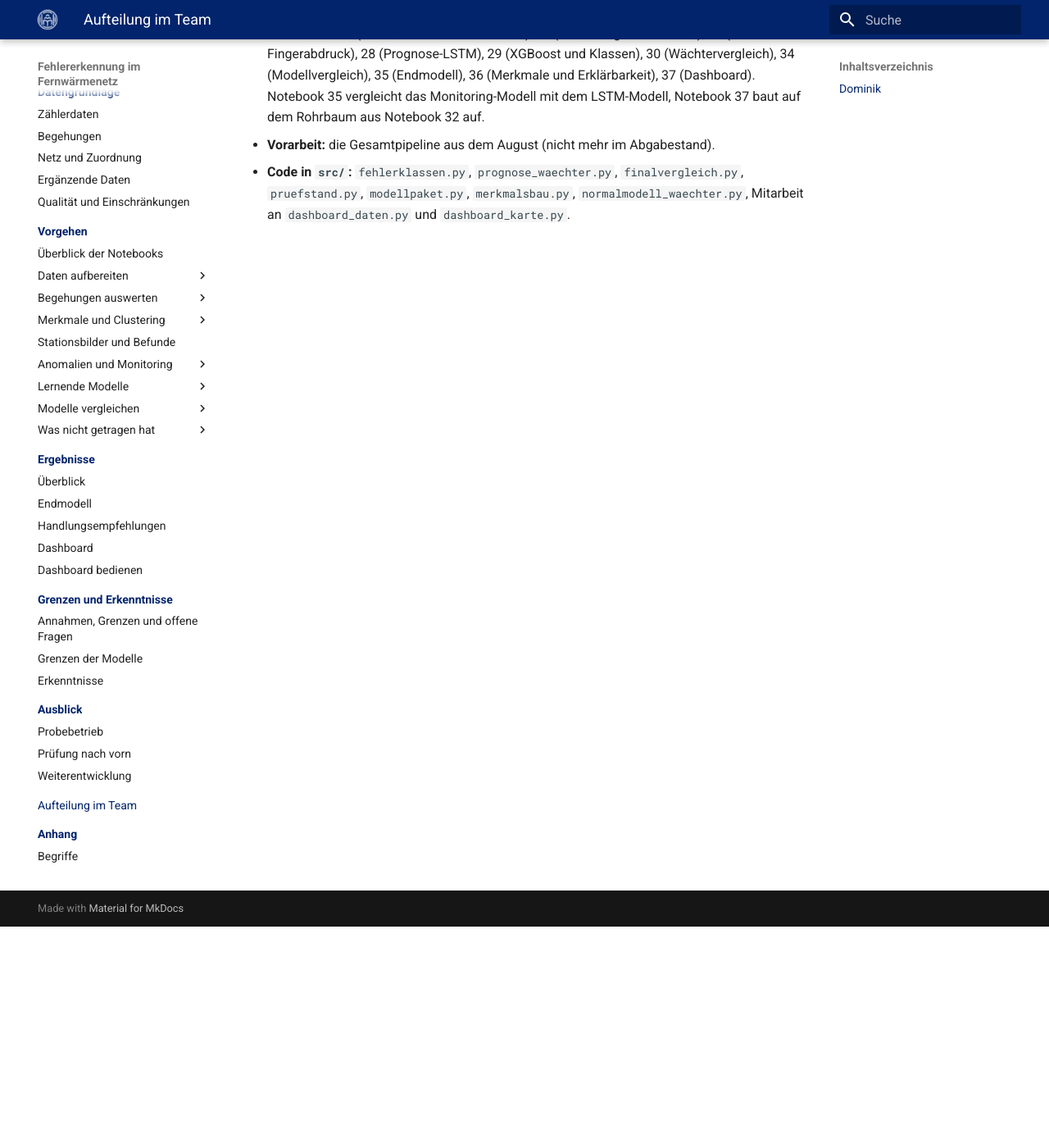
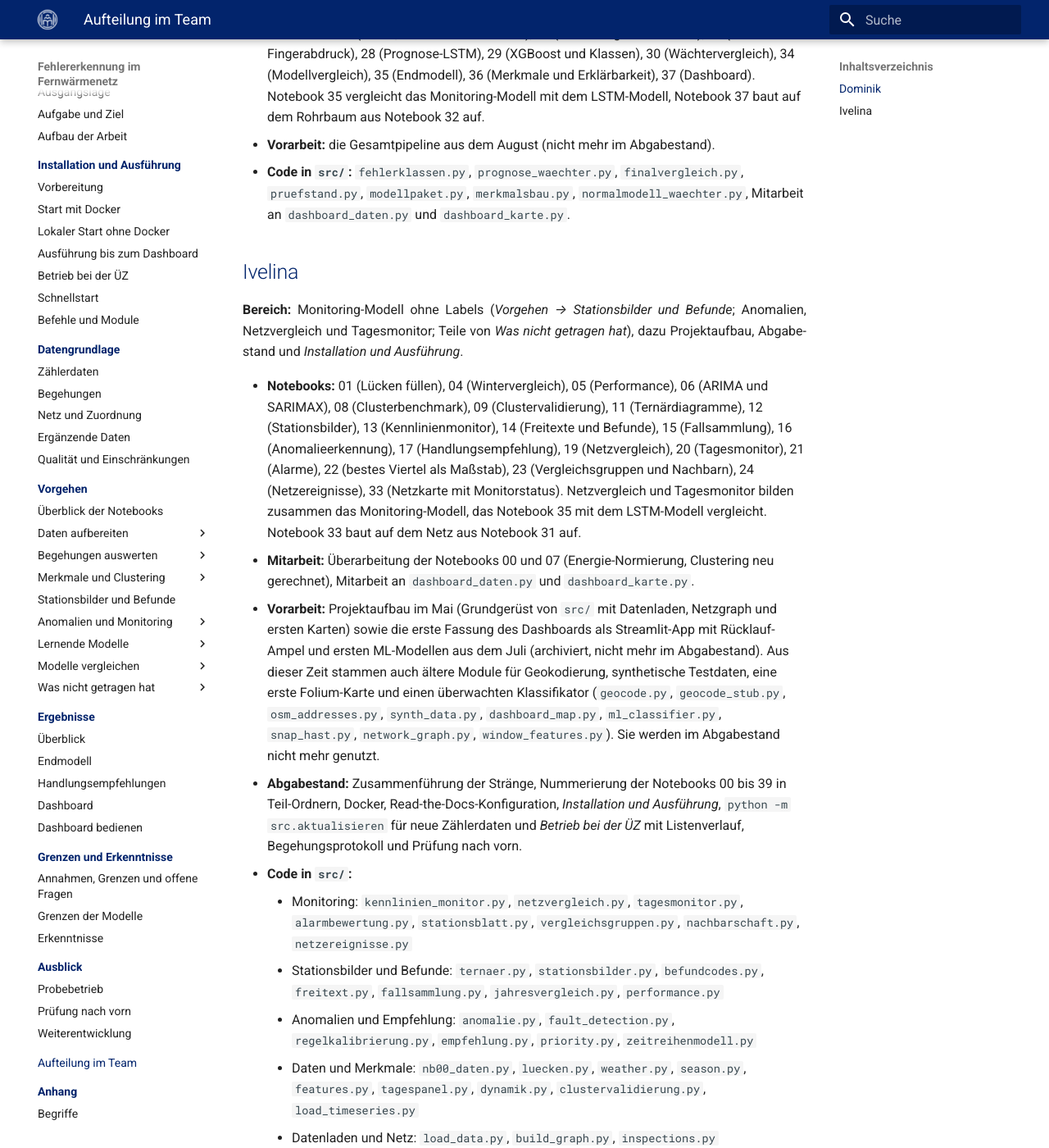
Before and after one commit to ivelinayna/projektseminar, an MkDocs documentation site: the page built from docs/aufteilung.md, in a window 1280 px wide and 1400 px high, scrolled down 270 px. Shown: the whole window at 82% size. Built offline with MkDocs 1.6.1 and Material for MkDocs 9.7.7, drawn with Linux system fonts in a browser that asks for light colours; some of the changed text lies outside the part shown.

Commit message:
Aufteilung: Ivelinas Teil

```diff
--- a/docs/aufteilung.md
+++ b/docs/aufteilung.md
@@ -13,3 +13,39 @@ Prüfdesign und Modellvergleich; Teile von *Was nicht getragen hat*).
 - **Code in `src/`:** `fehlerklassen.py`, `prognose_waechter.py`, `finalvergleich.py`, `pruefstand.py`,
   `modellpaket.py`, `merkmalsbau.py`, `normalmodell_waechter.py`, Mitarbeit an `dashboard_daten.py` und
   `dashboard_karte.py`.
+
+## Ivelina
+
+**Bereich:** Monitoring-Modell ohne Labels (*Vorgehen → Stationsbilder und Befunde*; Anomalien, Netzvergleich und
+Tagesmonitor; Teile von *Was nicht getragen hat*), dazu Projektaufbau, Abgabestand und *Installation und Ausführung*.
+
+- **Notebooks:** 01 (Lücken füllen), 04 (Wintervergleich), 05 (Performance), 06 (ARIMA und SARIMAX),
+  08 (Clusterbenchmark), 09 (Clustervalidierung), 11 (Ternärdiagramme), 12 (Stationsbilder), 13 (Kennlinienmonitor),
+  14 (Freitexte und Befunde), 15 (Fallsammlung), 16 (Anomalieerkennung), 17 (Handlungsempfehlung),
+  19 (Netzvergleich), 20 (Tagesmonitor), 21 (Alarme), 22 (bestes Viertel als Maßstab), 23 (Vergleichsgruppen und
+  Nachbarn), 24 (Netzereignisse), 33 (Netzkarte mit Monitorstatus). Netzvergleich und Tagesmonitor bilden zusammen das
+  Monitoring-Modell, das Notebook 35 mit dem LSTM-Modell vergleicht. Notebook 33 baut auf dem Netz aus Notebook 31 auf.
+- **Mitarbeit:** Überarbeitung der Notebooks 00 und 07 (Energie-Normierung, Clustering neu gerechnet), Mitarbeit an
+  `dashboard_daten.py` und `dashboard_karte.py`.
+- **Vorarbeit:** Projektaufbau im Mai (Grundgerüst von `src/` mit Datenladen, Netzgraph und ersten Karten) sowie die
+  erste Fassung des Dashboards als Streamlit-App mit Rücklauf-Ampel und ersten ML-Modellen aus dem Juli (archiviert,
+  nicht mehr im Abgabestand). Aus dieser Zeit stammen auch ältere Module für Geokodierung, synthetische Testdaten, eine
+  erste Folium-Karte und einen überwachten Klassifikator (`geocode.py`, `geocode_stub.py`, `osm_addresses.py`,
+  `synth_data.py`, `dashboard_map.py`, `ml_classifier.py`, `snap_hast.py`, `network_graph.py`, `window_features.py`).
+  Sie werden im Abgabestand nicht mehr genutzt.
+- **Abgabestand:** Zusammenführung der Stränge, Nummerierung der Notebooks 00 bis 39 in Teil-Ordnern, Docker,
+  Read-the-Docs-Konfiguration, *Installation und Ausführung*, `python -m src.aktualisieren` für neue Zählerdaten
+  und *Betrieb bei der ÜZ* mit Listenverlauf, Begehungsprotokoll und Prüfung nach vorn.
+- **Code in `src/`:**
+    - Monitoring: `kennlinien_monitor.py`, `netzvergleich.py`, `tagesmonitor.py`, `alarmbewertung.py`,
+      `stationsblatt.py`, `vergleichsgruppen.py`, `nachbarschaft.py`, `netzereignisse.py`
+    - Stationsbilder und Befunde: `ternaer.py`, `stationsbilder.py`, `befundcodes.py`, `freitext.py`,
+      `fallsammlung.py`, `jahresvergleich.py`, `performance.py`
+    - Anomalien und Empfehlung: `anomalie.py`, `fault_detection.py`, `regelkalibrierung.py`, `empfehlung.py`,
+      `priority.py`, `zeitreihenmodell.py`
+    - Daten und Merkmale: `nb00_daten.py`, `luecken.py`, `weather.py`, `season.py`, `features.py`,
+      `tagespanel.py`, `dynamik.py`, `clustervalidierung.py`, `load_timeseries.py`
+    - Datenladen und Netz: `load_data.py`, `build_graph.py`, `inspections.py`
+    - Vorbereitende Befehle: `main.py` mit `visualize.py` (Begehungstabelle für Notebook 08), `meter_quality.py`,
+      `detect_real.py` und `profile_timeseries.py` (Tabellen für Notebook 17)
+    - Betrieb: `aktualisieren.py`, `betrieb.py`
```
